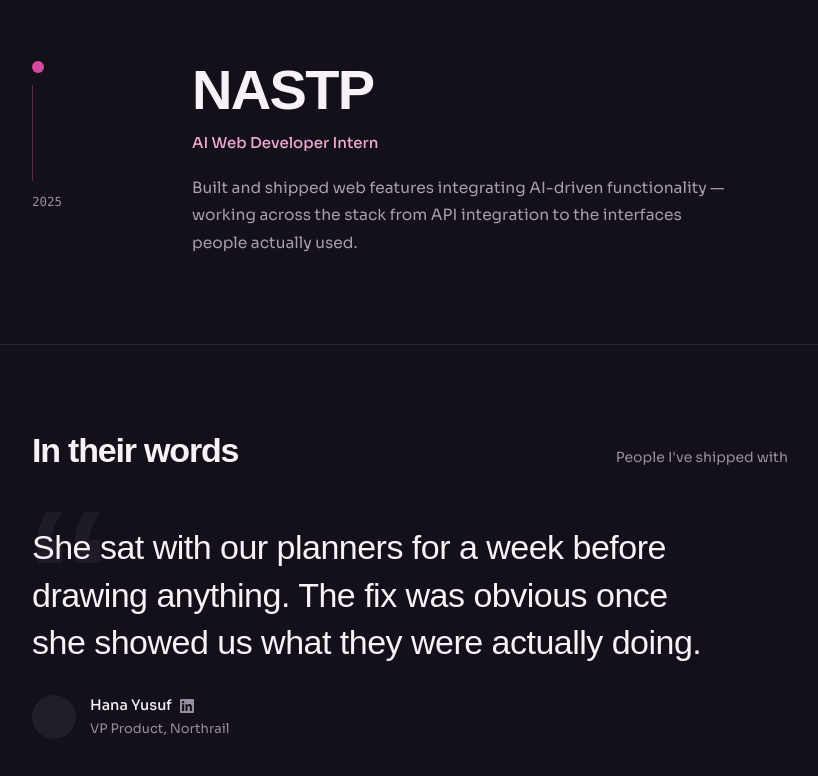
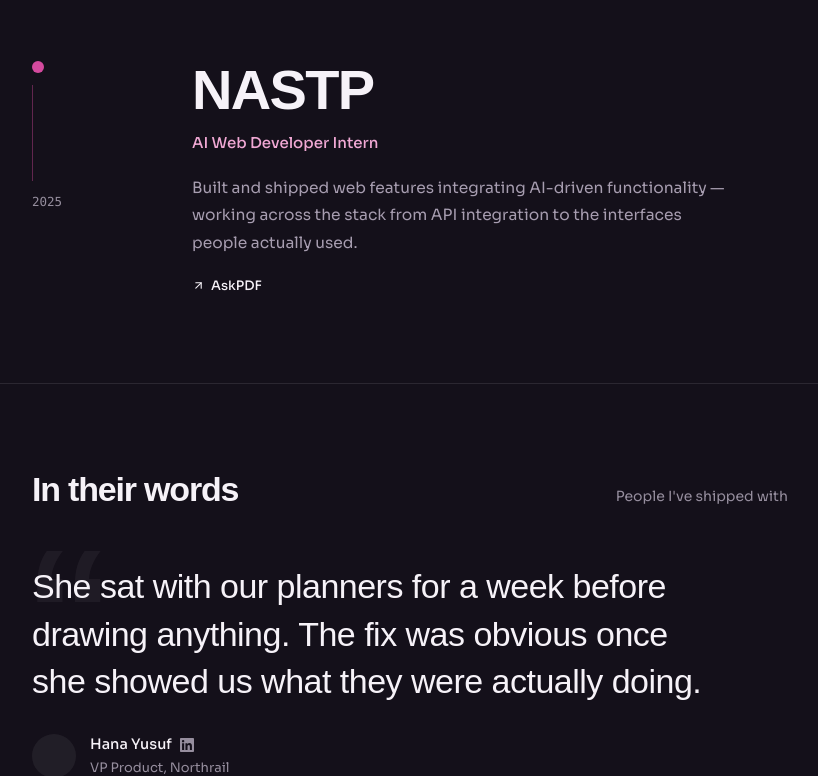
Before and after one commit to Zee-Gg/zainabgilani, a Next.js app: page / in a window 1280 px wide. Shown: the part 2915-3691 px from the top of the page, without its empty margins (420-1238 px from the left). Built offline with nearby package versions, Linux system fonts and the light colour scheme; a web font is replaced by a local one.

Commit message:
fix: render experience role links (AskPDF link wasn't showing)

```diff
--- a/components/ExperienceSpotlight.tsx
+++ b/components/ExperienceSpotlight.tsx
@@ -1,9 +1,18 @@
 "use client";
 
+import Link from "next/link";
+import { ArrowUpRight } from "lucide-react";
 import type { Role } from "@/lib/data";
 import { useInView } from "../app/hooks/useInView";
 
-export function ExperienceSpotlight({ period, current, company, title, description }: Role) {
+export function ExperienceSpotlight({
+  period,
+  current,
+  company,
+  title,
+  description,
+  links,
+}: Role) {
   const { ref, inView } = useInView<HTMLDivElement>();
   const words = company.split(" ");
 
@@ -77,6 +86,30 @@ export function ExperienceSpotlight({ period, current, company, title, descripti
         >
           {description}
         </p>
+
+        {links.length > 0 && (
+          <div
+            className="mt-5 flex flex-wrap items-center gap-4"
+            style={{
+              opacity: inView ? 1 : 0,
+              transform: inView ? "translateY(0)" : "translateY(8px)",
+              transition: "opacity 500ms ease-out, transform 500ms ease-out",
+              transitionDelay: `${words.length * 90 + 360}ms`,
+            }}
+          >
+            {links.map((link) => (
+              <Link
+                key={link.href}
+                href={link.href}
+                target="_blank"
+                className="inline-flex items-center gap-1.5 text-[13px] font-medium text-text transition-colors duration-150 hover:text-orchid-text"
+              >
+                <ArrowUpRight className="h-[13px] w-[13px]" />
+                {link.label}
+              </Link>
+            ))}
+          </div>
+        )}
       </div>
     </div>
   );
--- a/lib/data.ts
+++ b/lib/data.ts
@@ -112,7 +112,7 @@ export const roles: Role[] = [
       "Built and shipped web features integrating AI-driven functionality — working across the stack from API integration to the interfaces people actually used.",
     links: [
       // add a project link here if you have one, e.g.:
-      // { href: "#w-project-id", label: "Related project" },
+       { href: "https://askpdf-b5uycurnv9xxuu57pesh8m.streamlit.app/", label: "AskPDF" },
     ],
   },
 ];
```
